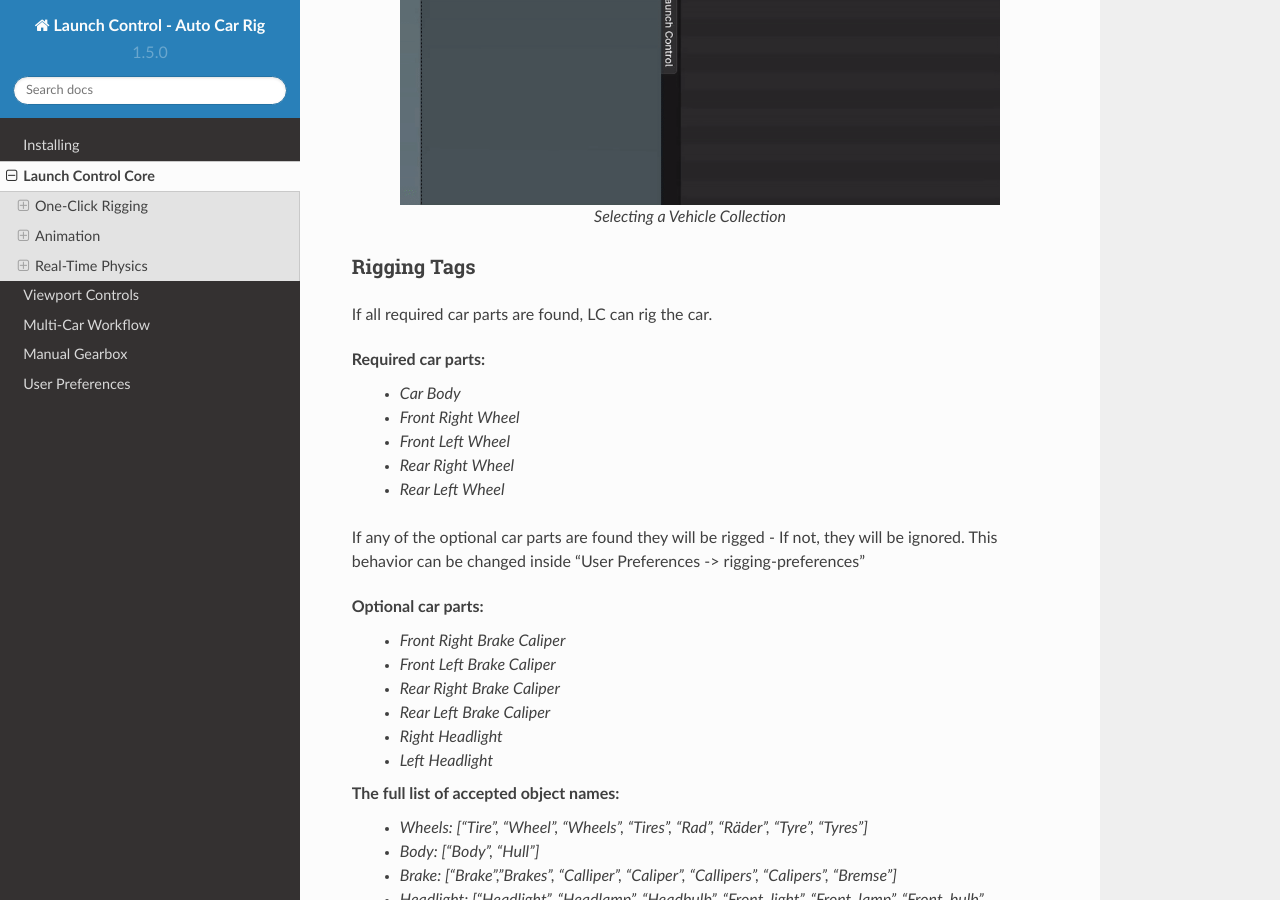
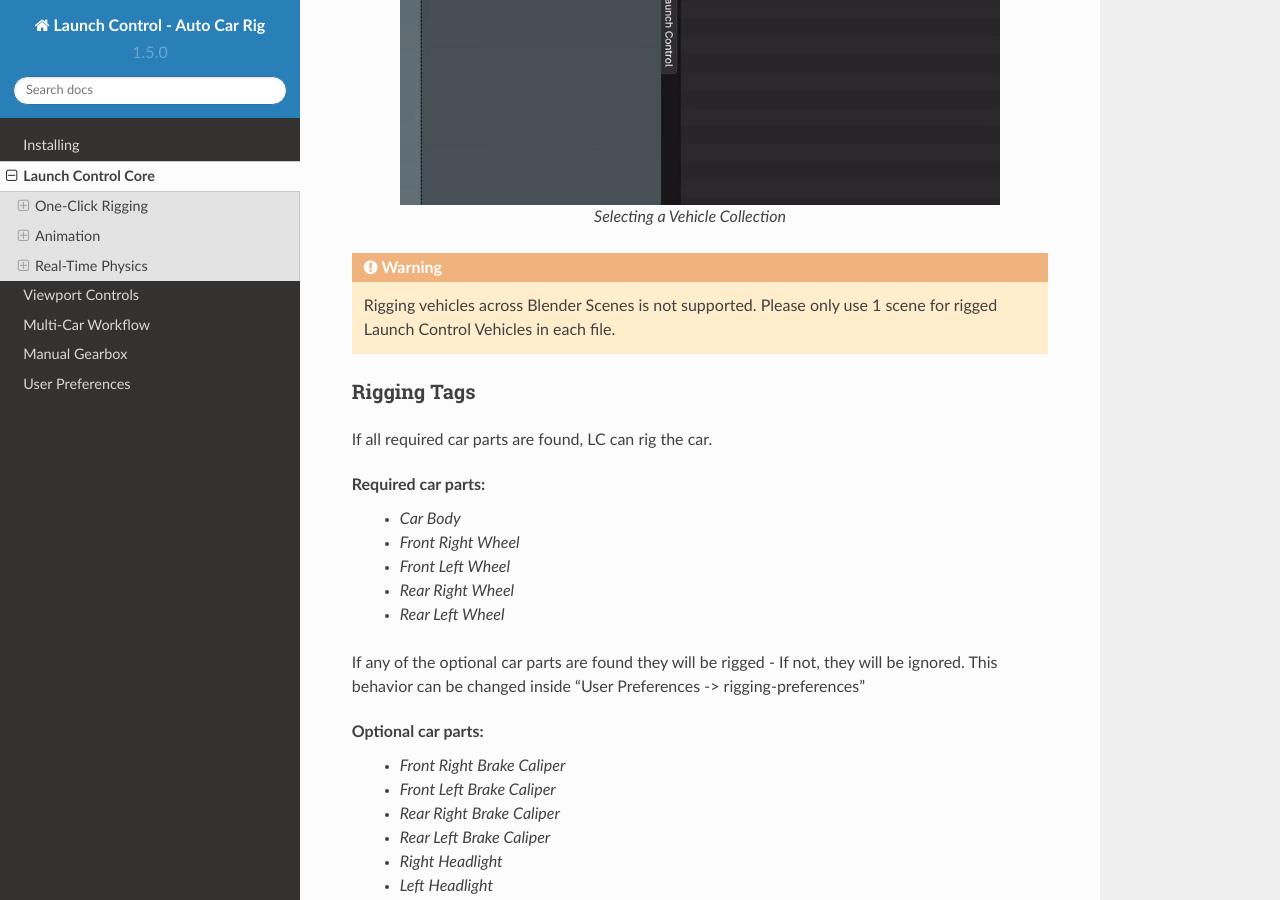
Before and after one commit to DanielVesterbaek/launch-control-documentation, a Sphinx documentation site: the page built from docs/source/launch-control-core.rst, in a window 1280 px wide and 900 px high, scrolled down 786 px. Built offline with Sphinx 7.4.7 and the Read the Docs theme 2.0.0, drawn with Linux system fonts in a browser that asks for light colours.

Commit message:
Update launch-control-core.rst

```diff
--- a/docs/source/launch-control-core.rst
+++ b/docs/source/launch-control-core.rst
@@ -2,7 +2,6 @@
 ===================================
 The Main Features part is split into 3 segments: "Rigging, Animation, and Physics".
 Let's go over each of those here.
-
 
 .. _rigging:
 One-Click Rigging
@@ -30,6 +29,8 @@
 
     *Selecting a Vehicle Collection*
 
+.. warning::
+    Rigging vehicles across Blender Scenes is not supported. Please only use 1 scene for rigged Launch Control Vehicles in each file.
 
 .. _rigging-tags:
 Rigging Tags
```
